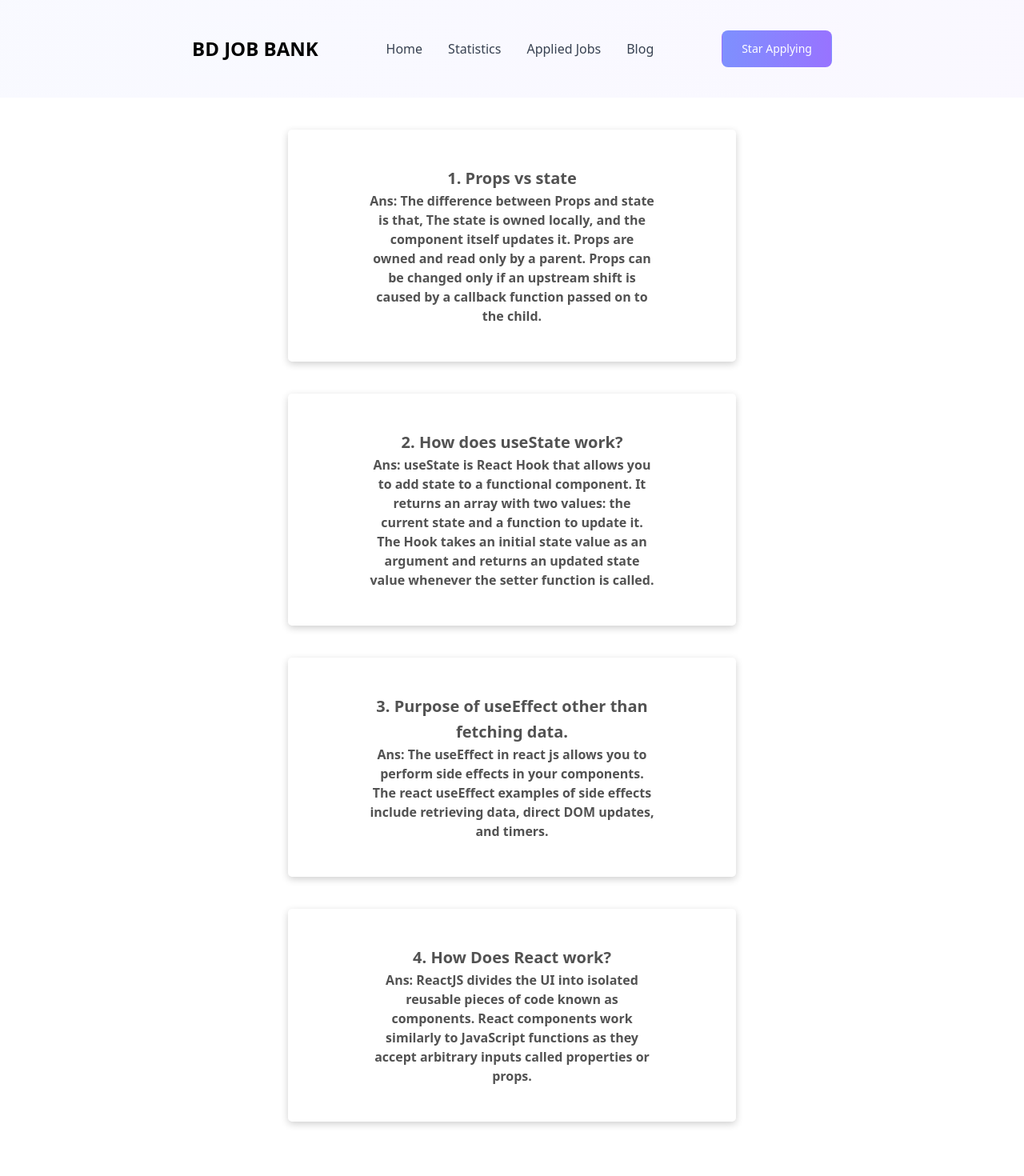
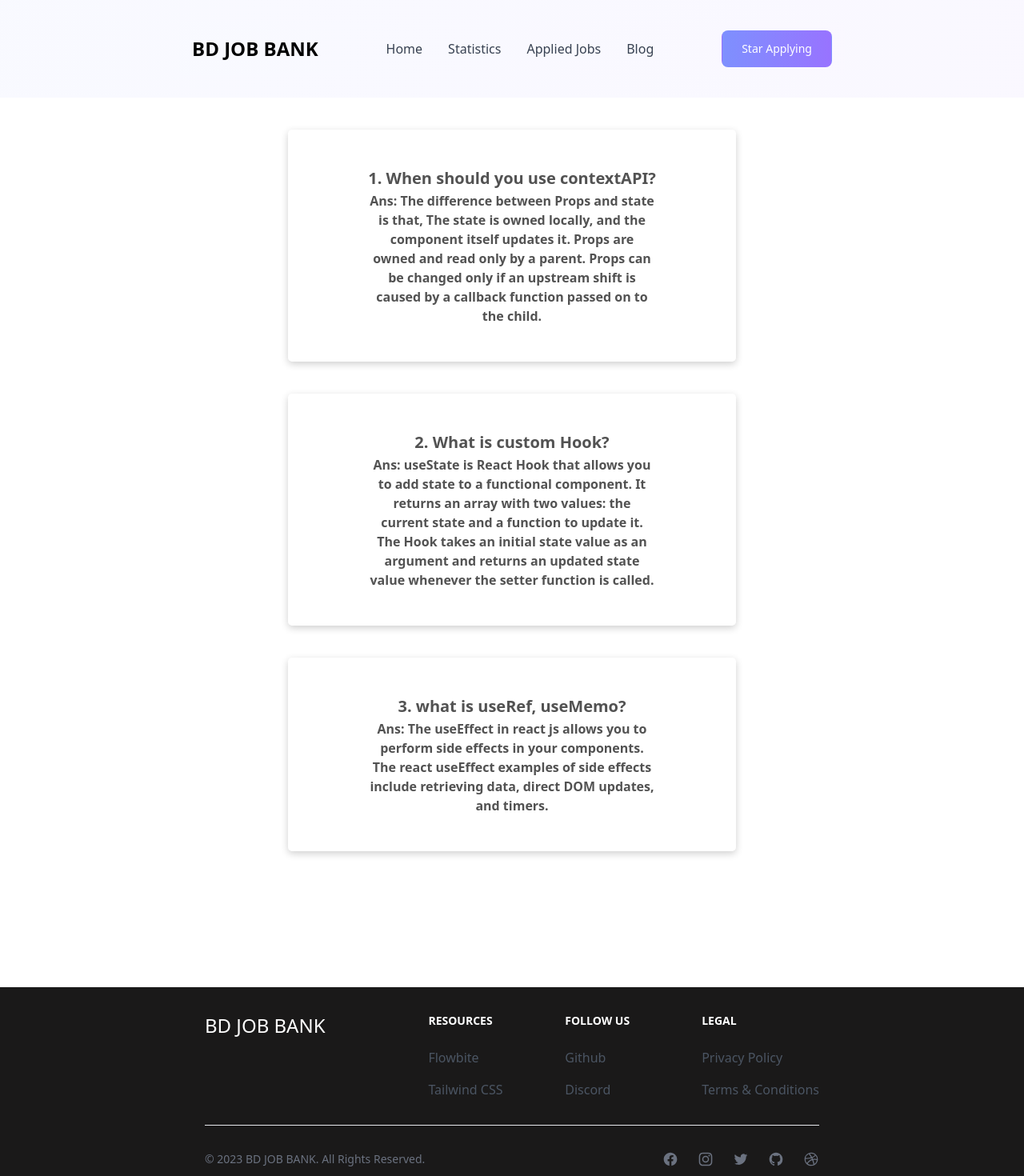
Before and after one commit to ShamimHossain1/Assignment-9-Career-Hub, a React (Vite) app: page /blog in a window 1280 px wide. Shown: the top 1470 px of the page at 80% size. Built offline with nearby package versions, Linux system fonts and the light colour scheme.

Commit message:
404 page

```diff
--- /dev/null
+++ b/src/Components/404 Page/Error.jsx
@@ -0,0 +1,20 @@
+import React from 'react';
+import { Link } from 'react-router-dom';
+import './Error.css'
+
+const Error = () => {
+    return (
+        <div className="flex flex-col items-center justify-center h-screen bg-gray-300 px-5">
+            <h1 className='text-6xl md:text-7xl font-bold mb-8'>404</h1>
+      <h1 className="text-5xl md:text-6xl font-bold text-gray-900 mb-8">Oops! Page Not Found</h1>
+      <p className="text-lg md:text-xl text-gray-700 mb-8">
+        We're sorry, but the page you are looking for does not exist. Please check the URL or click the button below to go back to the homepage.
+      </p>
+      <Link to="/" className="bg-blue-500 hover:bg-blue-600 text-white font-bold py-4 px-6 rounded">
+        Go Back to Homepage
+      </Link>
+    </div>
+    );
+};
+
+export default Error;
--- a/src/Components/Blog/Blog.jsx
+++ b/src/Components/Blog/Blog.jsx
@@ -4,21 +4,18 @@ const Blog = () => {
     return (
         <div className='question-container lg:px-80'>
         <div className='question'>
-            <h3>1. Props vs state </h3>
+            <h3>1. When should you use contextAPI? </h3>
             <p>Ans: The difference between Props and state is that, The state is owned locally, and the component itself updates it. Props are owned and read only by a parent. Props can be changed only if an upstream shift is caused by a callback function passed on to the child.</p>
         </div>
         <div className='question'>
-            <h3>2. How does useState work? </h3>
+            <h3>2. What is custom Hook? </h3>
             <p>Ans: useState is React Hook that allows you to add state to a functional component. It returns an array with two values: the current state and a function to update it. The Hook takes an initial state value as an argument and returns an updated state value whenever the setter function is called.</p>
         </div>
         <div className='question'>
-            <h3>3. Purpose of useEffect other than fetching data. </h3>
+            <h3>3. what is useRef, useMemo? </h3>
             <p>Ans: The useEffect in react js allows you to perform side effects in your components. The react useEffect examples of side effects include retrieving data, direct DOM updates, and timers.</p>
         </div>
-        <div className='question'>
-            <h3>4. How Does React work?</h3>
-            <p>Ans: ReactJS divides the UI into isolated reusable pieces of code known as components. React components work similarly to JavaScript functions as they accept arbitrary inputs called properties or props.</p>
-        </div>
+
 
     </div>
     );
--- a/src/main.jsx
+++ b/src/main.jsx
@@ -12,6 +12,7 @@ import JobDetails from './Components/Home/FeaturedJobs/JOBS/JobDetails/JobDetail
 import AppiliedJobs from './Components/AppiledJobs/AppiliedJobs';
 import Blog from './Components/Blog/Blog';
 import Chart from './Components/Chart/Chart';
+import Error from './Components/404 Page/Error';
 
 const router = createBrowserRouter([
 
@@ -41,6 +42,10 @@ const router = createBrowserRouter([
       }
     ]
   },
+  {
+    path:'*',
+    element:<Error></Error>
+  }
 ]);
 
 ReactDOM.createRoot(document.getElementById('root')).render(
```
Also changed, not shown: src/Components/404 Page/Error.css (added).
